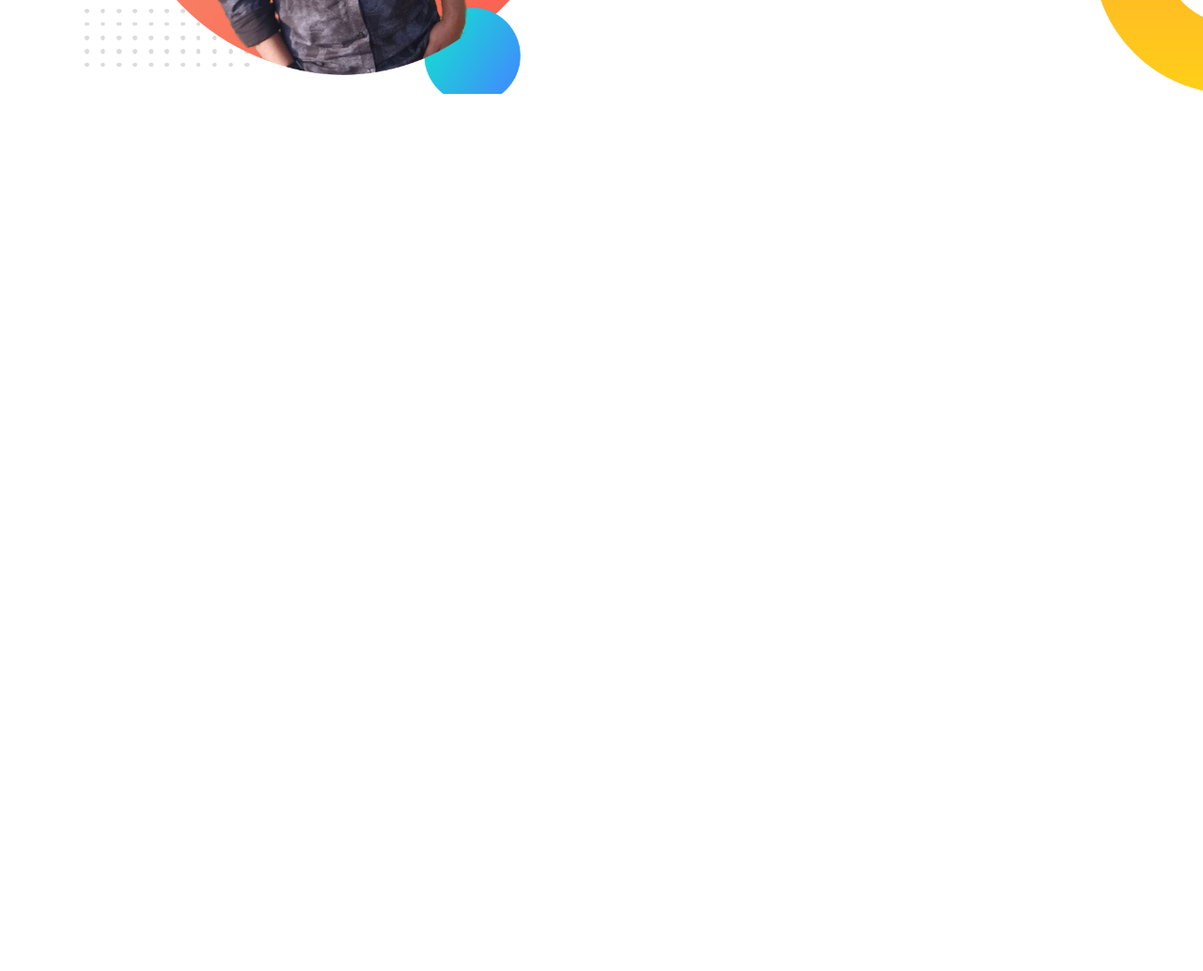
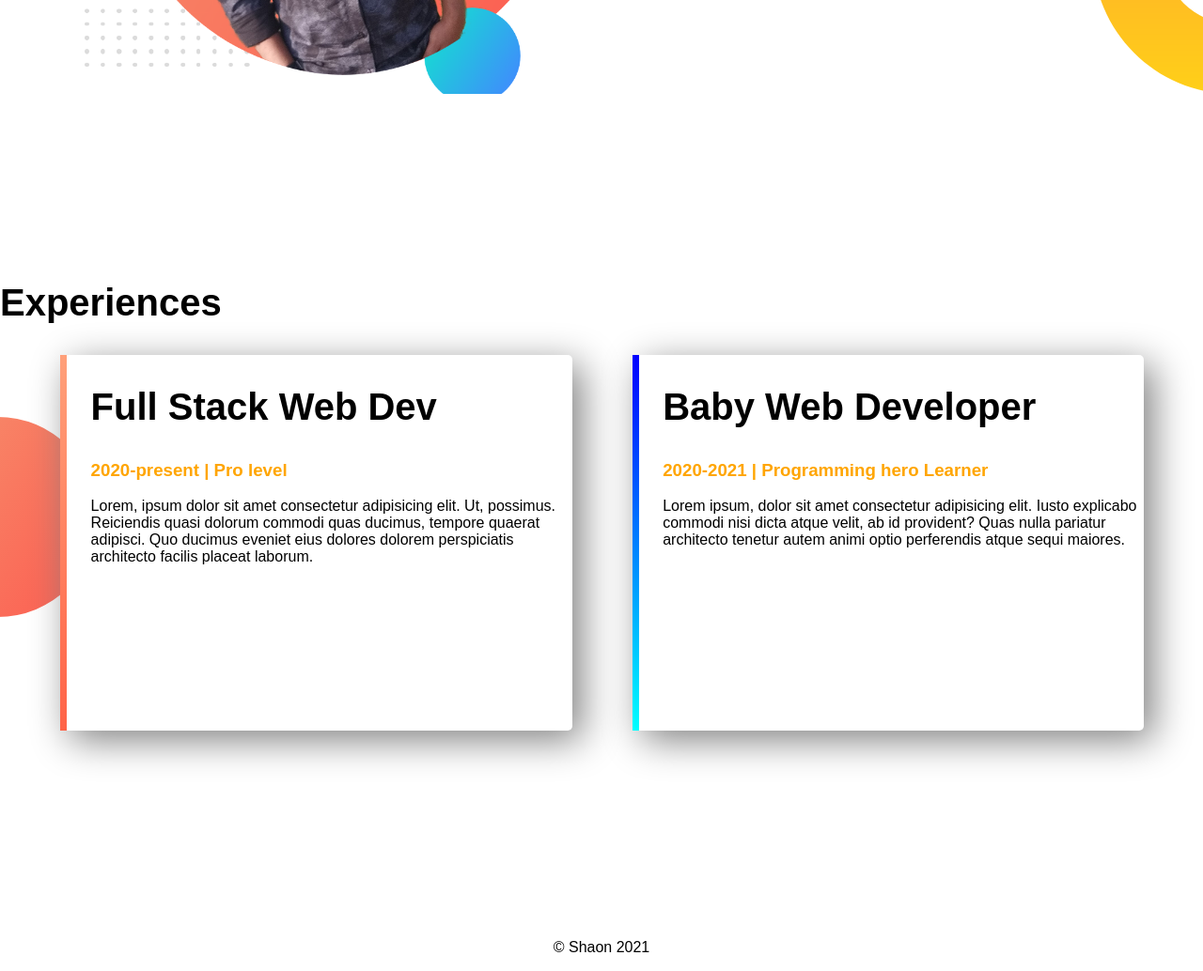
Before and after one commit to SA-Shaon/Personal-portfolio, a plain HTML site: page index.html in a window 1280 px wide. Shown: the part 1100-2134 px from the top of the page at 94% size. Before the commit the page ends 1400 px from the top, so only its background shows below. Drawn offline with Linux system fonts and the light colour scheme.

Commit message:
project finish

```diff
--- a/index.html
+++ b/index.html
@@ -11,7 +11,7 @@
 <section class="top-banner">
     <div class="half-width">
         <h1>Welcome To</h1>
-        <h1><span class="name-highlight">Shaon's</span> Website</h1>
+        <h1><span class="orange-highlight">Shaon's</span> Website</h1>
         <h3>World-class professional Web developer</h3>
         <p>Lorem ipsum dolor sit amet, consectetur adipisicing elit. Sed, odit tempora. Est debitis consectetur obcaecati dicta voluptatum earum modi necessitatibus voluptatibus cumque. Voluptatem veniam, facilis obcaecati at aut nihil eaque.</p>
         <a class="button" target="_blank" href="https://www.linkedin.com/in/sa-shaon-58b15a1ba/"> HIRE ME</a>
@@ -32,5 +32,21 @@
         <a class="button" target="_blank" href="https://www.linkedin.com/in/sa-shaon-58b15a1ba/"> DOWNLOAD RESUME</a>
      </div>
 </section>
+<section class="experience-area">
+    <h2>Experiences</h2>
+    <div id="full-stack" class="half-width single-experience">
+        <h2>Full Stack Web Dev</h2>
+        <h3 class="orange-highlight">2020-present | Pro level  </h3>
+        <p>Lorem, ipsum dolor sit amet consectetur adipisicing elit. Ut, possimus. Reiciendis quasi dolorum commodi quas ducimus, tempore quaerat adipisci. Quo ducimus eveniet eius dolores dolorem perspiciatis architecto facilis placeat laborum.</p>
+    </div>
+    <div id="baby-web" class="half-width single-experience">
+        <h2>Baby Web Developer</h2>
+        <h3 class="orange-highlight">2020-2021 | Programming hero Learner</h3>
+        <p>Lorem ipsum, dolor sit amet consectetur adipisicing elit. Iusto explicabo commodi nisi dicta atque velit, ab id provident? Quas nulla pariatur architecto tenetur autem animi optio perferendis atque sequi maiores.</p>
+    </div>
+</section>
+<footer>
+    <p>© Shaon 2021</p>
+</footer>
 </body>
 </html>
--- a/style.css
+++ b/style.css
@@ -8,7 +8,7 @@ h1{
 h2{
     font-size: 40px;
 }
-.name-highlight{
+.orange-highlight{
     color: orange;
 }
 .half-width{
@@ -49,3 +49,27 @@ section{
 .dream-text{
     padding-top: 100px;
 }
+.single-experience{
+    box-shadow: 10px 10px 40px gray;
+    border-radius: 5px ;
+    height: 80%;
+    background-color: white;
+}
+.experience-area{
+    background-image: url('images/exp-bg.png');
+    background-repeat: no-repeat;
+    background-position:left ;
+}
+#full-stack{
+    border-left: 7px solid;
+    border-image: linear-gradient(180deg, lightsalmon, tomato);
+    border-image-slice: 1;
+}
+#baby-web{
+    border-left: 7px solid;
+    border-image: linear-gradient(180deg, blue, cyan);
+    border-image-slice: 1;
+}
+footer p{
+    text-align: center;
+}
```
